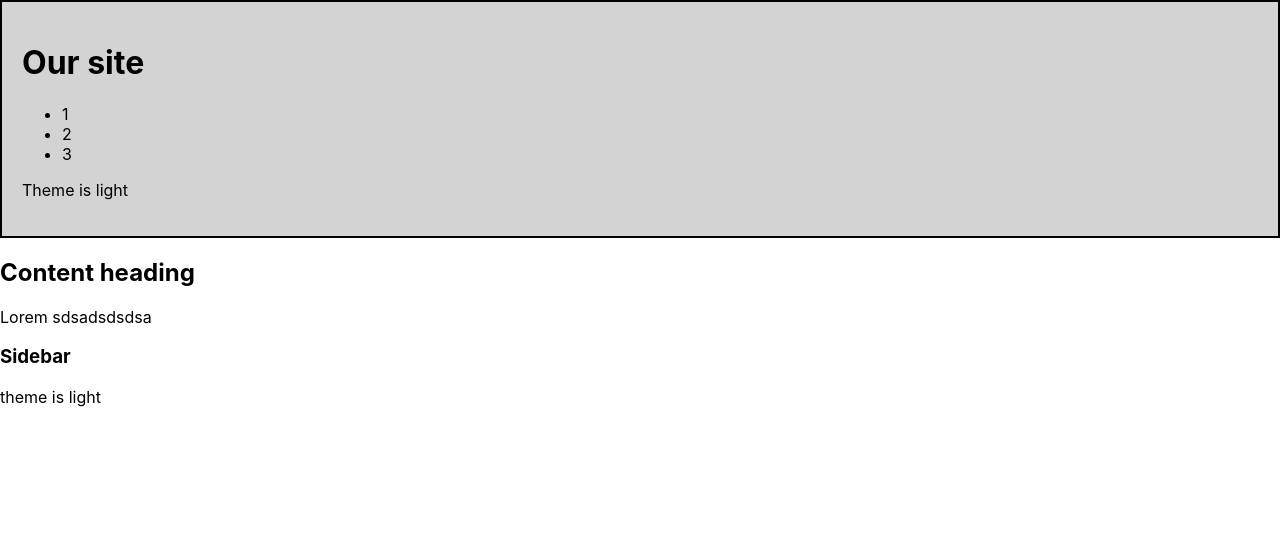
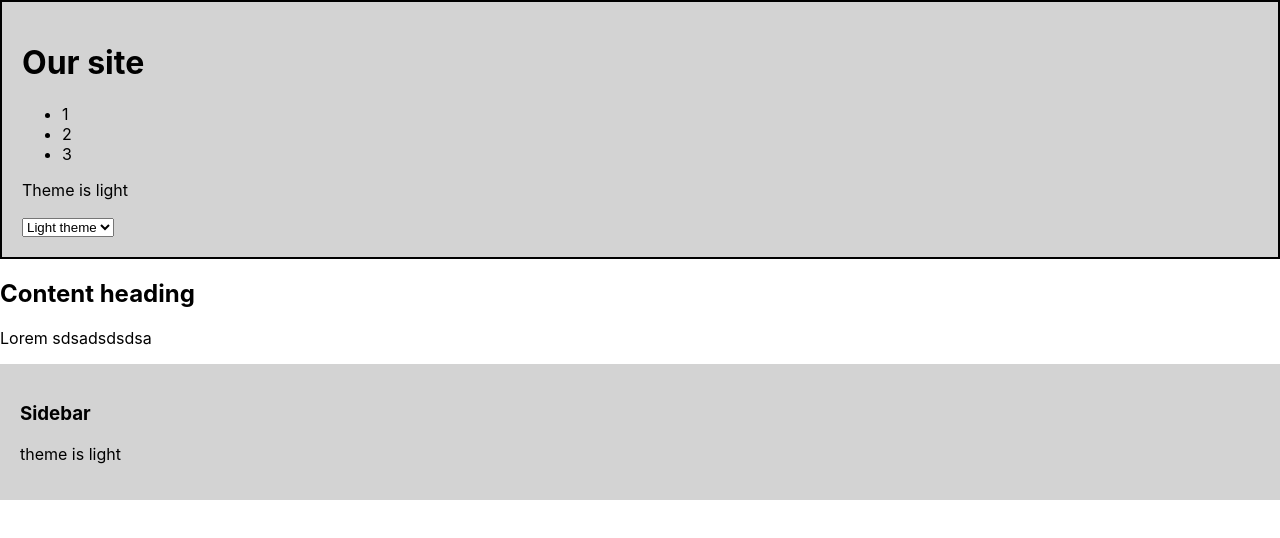
Before and after one commit to fc-fullstack-courses/pfe-2023-1-react-lessons, a React (Create React App) app: page / in a window 1280 px wide. Shown: the top 538 px of the page. Built offline with nearby package versions, Linux system fonts and the light colour scheme.

Commit message:
Add basic themes for site with context

```diff
--- a/src/App.js
+++ b/src/App.js
@@ -27,13 +27,19 @@ class App extends React.Component {
     };
   }
 
+  changeTheme = (newTheme) => {
+    this.setState({
+      theme: newTheme
+    })
+  }
+
   render() {
     const { user, theme } = this.state;
 
     // Всі діти провайдера можуть отримати доступ до того, що лежить у контексті (його проп value)
     return (
       <UserContext.Provider value={user}>
-        <ThemeContext.Provider value={theme}>
+        <ThemeContext.Provider value={[theme, this.changeTheme]}>
           <Header />
           <MainContent />
         </ThemeContext.Provider>
--- /dev/null
+++ b/src/components/Header/Header.module.css
@@ -0,0 +1,17 @@
+.header {
+  padding: 20px;
+  border: 2px solid black;
+  position: sticky;
+  top: 0;
+}
+
+.lightTheme {
+  background: lightgray;
+  color: black;
+}
+
+
+.darkTheme {
+  color: white;
+  background-color: #333333;
+}
--- a/src/components/Header/index.jsx
+++ b/src/components/Header/index.jsx
@@ -1,18 +1,35 @@
 import React from 'react';
 import NavList from '../NavList';
 import { ThemeContext } from '../../contexts';
-import './style.css';
+import styles from './Header.module.css';
 
 class Header extends React.Component {
   render() {
+    const renderHeader = ([theme, setTheme]) => {
+      let currentTheme;
 
-    const renderHeader = (theme) => (
-      <header className="header">
-        <h1>Our site</h1>
-        <NavList />
-        <p>Theme is {theme}</p>
-      </header>
-    );
+      if (theme === 'light') {
+        currentTheme = styles.lightTheme;
+      } else if (theme === 'dark') {
+        currentTheme = styles.darkTheme;
+      }
+
+      const classes = `${styles.header} ${currentTheme}`;
+
+      return (
+        <header className={classes}>
+          <h1>Our site</h1>
+          <NavList />
+          <p>Theme is {theme}</p>
+          <select value={theme} onChange={(e) => {
+            setTheme(e.target.value);
+          }}>
+            <option value="light">Light theme</option>
+            <option value="dark">DarkTheme</option>
+          </select>
+        </header>
+      );
+    };
 
     return <ThemeContext.Consumer>{renderHeader}</ThemeContext.Consumer>;
   }
--- a/src/components/Header/style.css
+++ /dev/null
@@ -1,7 +0,0 @@
-.header {
-  padding: 20px;
-  background: lightgray;
-  border: 2px solid black;
-  position: sticky;
-  top: 0;
-}
--- /dev/null
+++ b/src/components/MainContent/Sidebar/Sidebar.module.css
@@ -0,0 +1,14 @@
+.container {
+  padding: 20px;
+}
+
+.lightTheme {
+  background: lightgray;
+  color: black;
+}
+
+
+.darkTheme {
+  color: white;
+  background-color: #333333;
+}
--- a/src/components/MainContent/Sidebar/index.jsx
+++ b/src/components/MainContent/Sidebar/index.jsx
@@ -1,13 +1,25 @@
 import React from 'react';
 import { ThemeContext } from '../../../contexts';
+import styles from './Sidebar.module.css';
 
 const Sidebar = (props) => {
-  const renderSidebar = (theme) => (
-    <aside>
+  const renderSidebar = ([theme]) => {
+
+    let currentTheme;
+
+    if(theme === 'light') {
+      currentTheme = styles.lightTheme;
+    } else if (theme === 'dark') {
+      currentTheme = styles.darkTheme;
+    }
+
+    const classes = `${styles.container} ${currentTheme}`;
+
+    return <aside className={classes}>
       <h3>Sidebar</h3>
       <p>theme is {theme}</p>
     </aside>
-  );
+  };
 
   return <ThemeContext.Consumer>{renderSidebar}</ThemeContext.Consumer>;
 };
```
